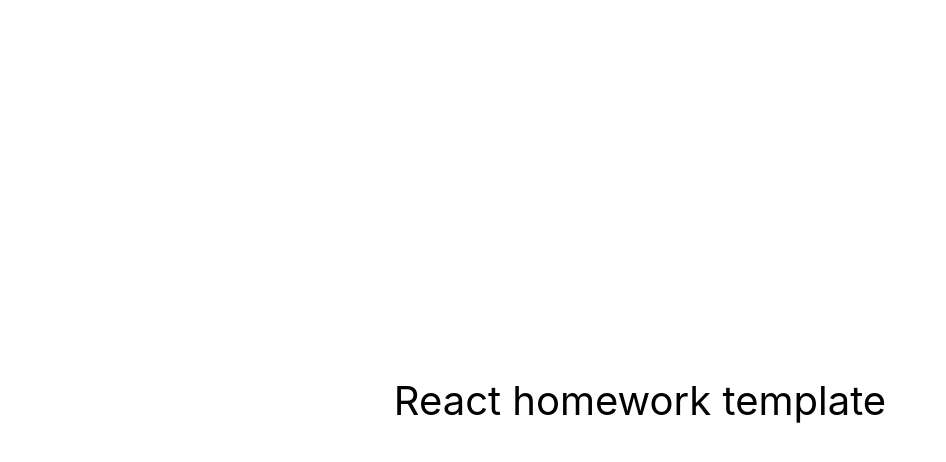
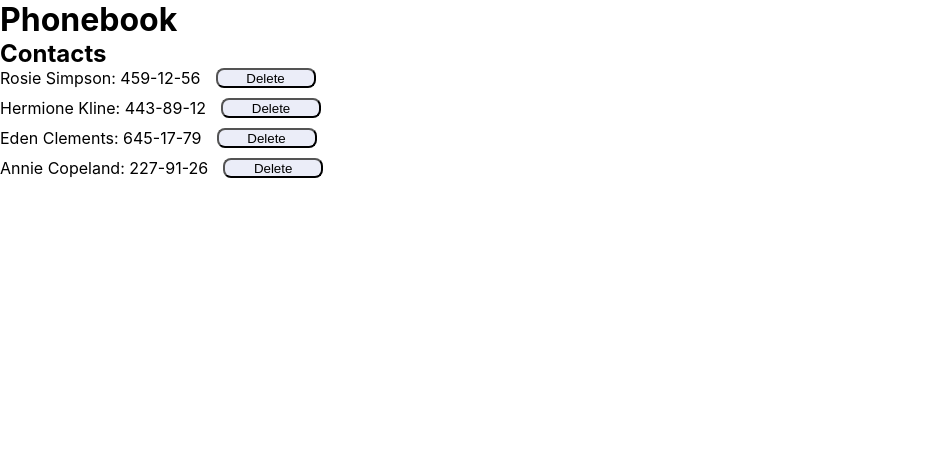
Before and after one commit to MarginTrader1/goit-react-hw-03-phonebook, a React (Create React App) app: page / in a window 1280 px wide. Shown: the top 462 px of the page, without its empty margins (0-946 px from the left). Built offline with nearby package versions, Linux system fonts and the light colour scheme.

Commit message:
сделал и стилизировал блок контактов

```diff
--- a/package.json
+++ b/package.json
@@ -7,9 +7,11 @@
     "@testing-library/jest-dom": "^5.16.3",
     "@testing-library/react": "^12.1.4",
     "@testing-library/user-event": "^13.5.0",
+    "formik": "^2.4.3",
     "react": "^18.1.0",
     "react-dom": "^18.1.0",
     "react-scripts": "5.0.1",
+    "styled-components": "^6.0.7",
     "web-vitals": "^2.1.3"
   },
   "scripts": {
--- a/src/components/App.jsx
+++ b/src/components/App.jsx
@@ -1,16 +1,30 @@
-export const App = () => {
-  return (
-    <div
-      style={{
-        height: '100vh',
-        display: 'flex',
-        justifyContent: 'center',
-        alignItems: 'center',
-        fontSize: 40,
-        color: '#010101'
-      }}
-    >
-      React homework template
-    </div>
-  );
-};
+import { Component } from 'react';
+
+import { ContactsList } from './Contacts/Contacts';
+
+export class App extends Component {
+  state = {
+    contacts: [
+      { id: 'id-1', name: 'Rosie Simpson', number: '459-12-56' },
+      { id: 'id-2', name: 'Hermione Kline', number: '443-89-12' },
+      { id: 'id-3', name: 'Eden Clements', number: '645-17-79' },
+      { id: 'id-4', name: 'Annie Copeland', number: '227-91-26' },
+    ],
+    filter: '',
+    name: '',
+    number: '',
+  };
+
+  render() {
+    return (
+      <div>
+        <h1>Phonebook</h1>
+        {/* <ContactForm /> */}
+
+        <h2>Contacts</h2>
+        {/* <Filter /> */}
+          <ContactsList list={this.state}/>
+      </div>
+    );
+  }
+}
--- /dev/null
+++ b/src/components/Contacts/Contacts.js
@@ -0,0 +1,16 @@
+import { Li, Button, Ul } from "./Contacts.styled";
+
+export const ContactsList = ({ list }) => {
+  return (
+    <Ul>
+      {list.contacts.map(item => (
+        <Li key={item.id}>
+          <p>
+            {item.name}: {item.number}
+          </p>
+          <Button>Delete</Button>
+        </Li>
+      ))}
+    </Ul>
+  );
+};
--- /dev/null
+++ b/src/components/Contacts/Contacts.styled.js
@@ -0,0 +1,21 @@
+import { styled } from 'styled-components';
+
+export const Ul = styled.ul`
+  display: flex;
+  flex-direction: column;
+  gap: 10px;
+`;
+
+export const Li = styled.li`
+  list-style: none;
+  display: flex;
+  gap: 15px;
+`;
+
+export const Button = styled.button`
+    min-width: 100px;
+    height: 20px;
+    border-radius: 8px;
+    background-color: #3f51b51a;
+    cursor: pointer;
+`
--- a/src/index.css
+++ b/src/index.css
@@ -13,3 +13,22 @@
   font-family: source-code-pro, Menlo, Monaco, Consolas, 'Courier New',
     monospace;
 }
+
+h1,
+h2,
+h3,
+h4,
+h5,
+h6,
+p,
+ul,
+ol {
+  margin: 0;
+  padding: 0;
+}
+
+img {
+  display: block;
+  max-width: 100%;
+  height: auto;
+}
```
Also changed, not shown: 1 other file (tests, documents, lock files or other folders).
